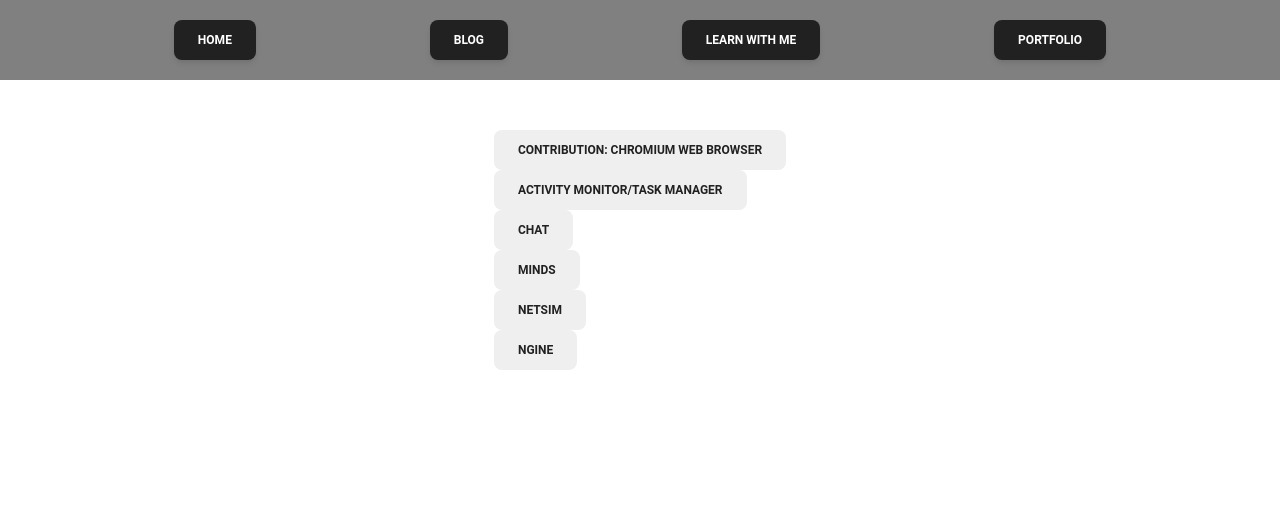
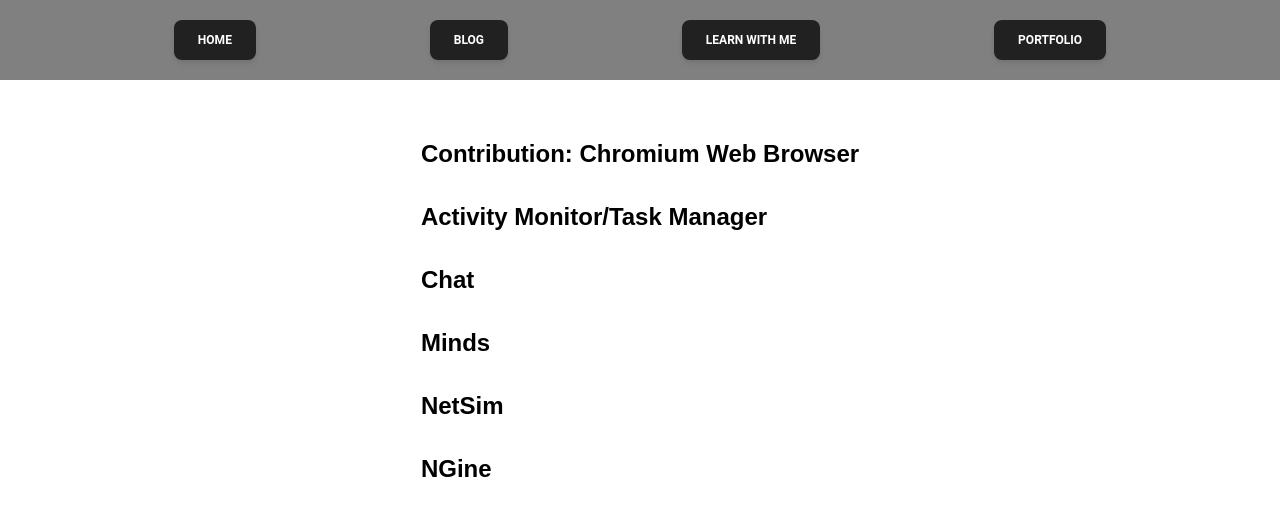
Before and after one commit to manny-pi/gatsby-portfolio, a Gatsby site: page /portfolio in a window 1280 px wide. Built offline with nearby package versions, Linux system fonts and the light colour scheme; Gatsby itself is replaced by a stand-in of ours.

Commit message:
Update to 'portfolio' index.

```diff
--- a/src/pages/portfolio/index.js
+++ b/src/pages/portfolio/index.js
@@ -5,21 +5,21 @@
 import { Link } from "gatsby";
 
 export default function LWMIndex({ data }) {
-  let nodes = data.allMdx.nodes;
+  const nodes = data.allMdx.nodes;
   return (
     <Layout>
-      <div>
       {nodes.map((node) => {
         let fm = node.frontmatter;
         return (
           <div key={node.id}>
-              <Link to={fm.slug}>
-                <Button variant="text">{fm.title}</Button>
-              </Link>
+            <div className="blog-content-card">
+              <h2 className="content-link"><Link to={fm.slug}>{fm.title}</Link></h2>
+              <h3>{fm.date}</h3>
+              <p><em>{node.excerpt}</em></p>
+            </div>
           </div>
         );
       })}
-      </div>
     </Layout>
   );
 }
```
Lines whose indentation alone changed are shown as unchanged.
